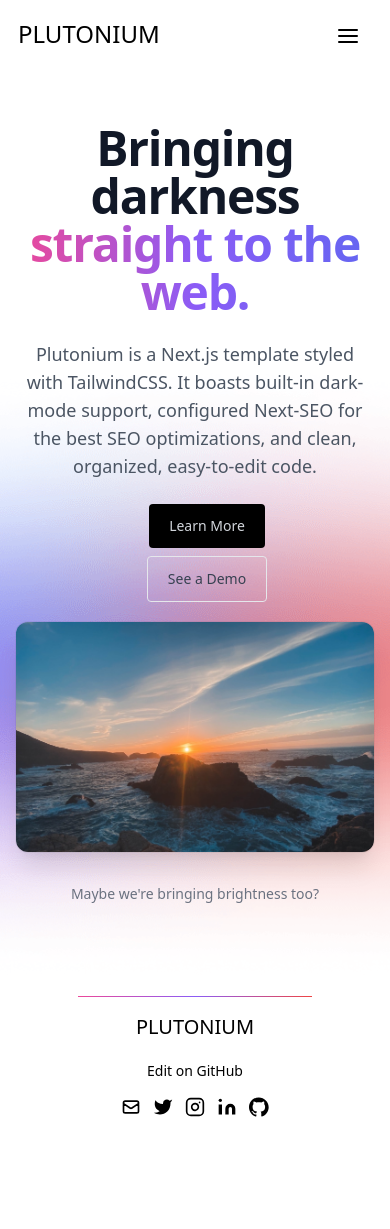
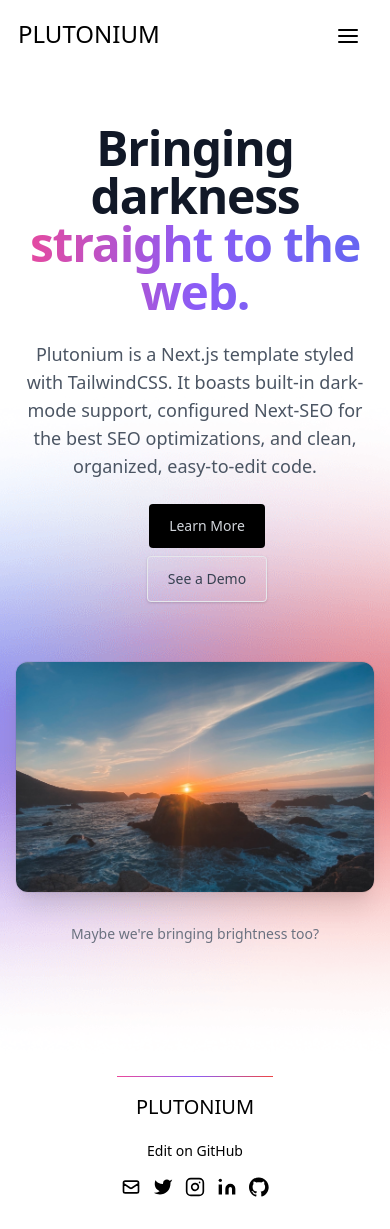
Before and after one commit to minor/plutonium, a Next.js app: page / in a window 390 px wide. Before the commit the page ends 1149 px from the top, so only its background shows below. Built offline with nearby package versions, Linux system fonts and the light colour scheme.

Commit message:
[:lipstick:] light changes
padding

```diff
--- a/components/Footer.js
+++ b/components/Footer.js
@@ -4,7 +4,7 @@
   const router = useRouter();
   return (
     <footer className="text-black dark:text-gray-300 body-font">
-      <div className="w-3/5 h-px mx-auto mt-5 mb-4 md:w-2/3 bg-gradient-to-r from-pink-500 via-purple-500 to-red-500"></div>
+      <div className="w-2/5 h-px mx-auto mt-5 mb-4 md:w-2/3 lg:w-5/12 bg-gradient-to-r from-pink-500 via-purple-500 to-red-500"></div>
       <div className="container flex flex-col items-center px-5 pb-8 mx-auto md:px-28 sm:flex-row">
         <a
           className="flex items-center justify-center font-medium title-font md:justify-start"
--- a/pages/index.js
+++ b/pages/index.js
@@ -35,7 +35,7 @@
             </p>
             <div className="mt-6 ml-6 text-center">
               <a
-                className="inline-flex items-center px-5 py-3 text-sm font-medium text-gray-300 bg-black rounded dark:text-gray-700 dark:bg-white"
+                className="inline-flex items-center px-5 py-3 text-sm font-medium text-gray-300 transition duration-300 bg-black rounded hover:bg-gray-800 dark:hover:bg-gray-200 dark:text-gray-700 dark:bg-white"
                 aria-label="learn more"
                 href="https://github.com/minor/plutonium/"
               >
@@ -43,7 +43,7 @@
               </a>
               <br className="sm:hidden" />
               <a
-                className="inline-flex items-center px-5 py-3 mt-2 ml-0 text-sm font-medium text-gray-700 border rounded md:ml-2 dark:text-gray-300"
+                className="inline-flex items-center px-5 py-3 mt-2 ml-0 text-sm font-medium text-gray-700 transition duration-300 border rounded shadow dark:hover:border-gray-500 hover:shadow-md md:ml-2 dark:text-gray-300"
                 aria-label="learn more"
                 href="#"
               >
@@ -51,7 +51,7 @@
               </a>
             </div>
           </div>
-          <div className="relative w-full mx-auto text-center md:my-12 md:w-10/12">
+          <div className="relative w-full py-10 mx-auto text-center md:py-32 md:my-12 md:w-10/12">
             <div className="relative z-10">
               <a target="_blank" href="https://unsplash.com/photos/e9TrFZZ72DQ">
                 <img
```
